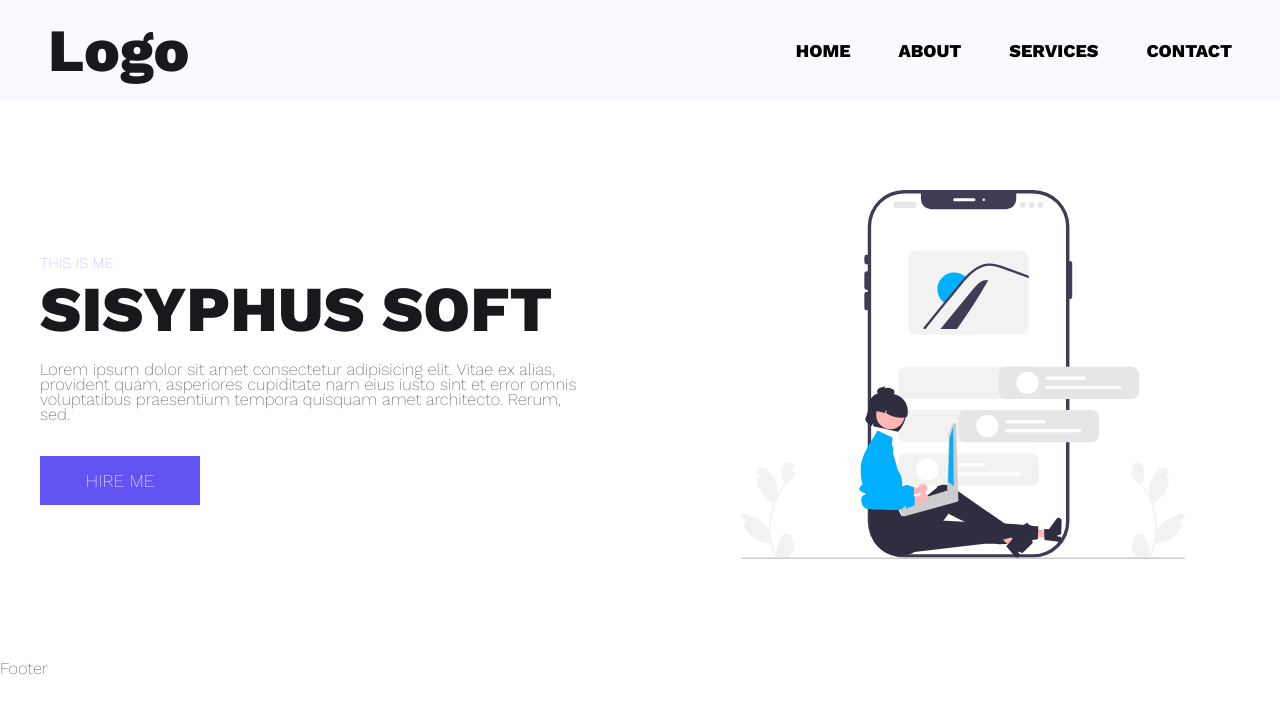
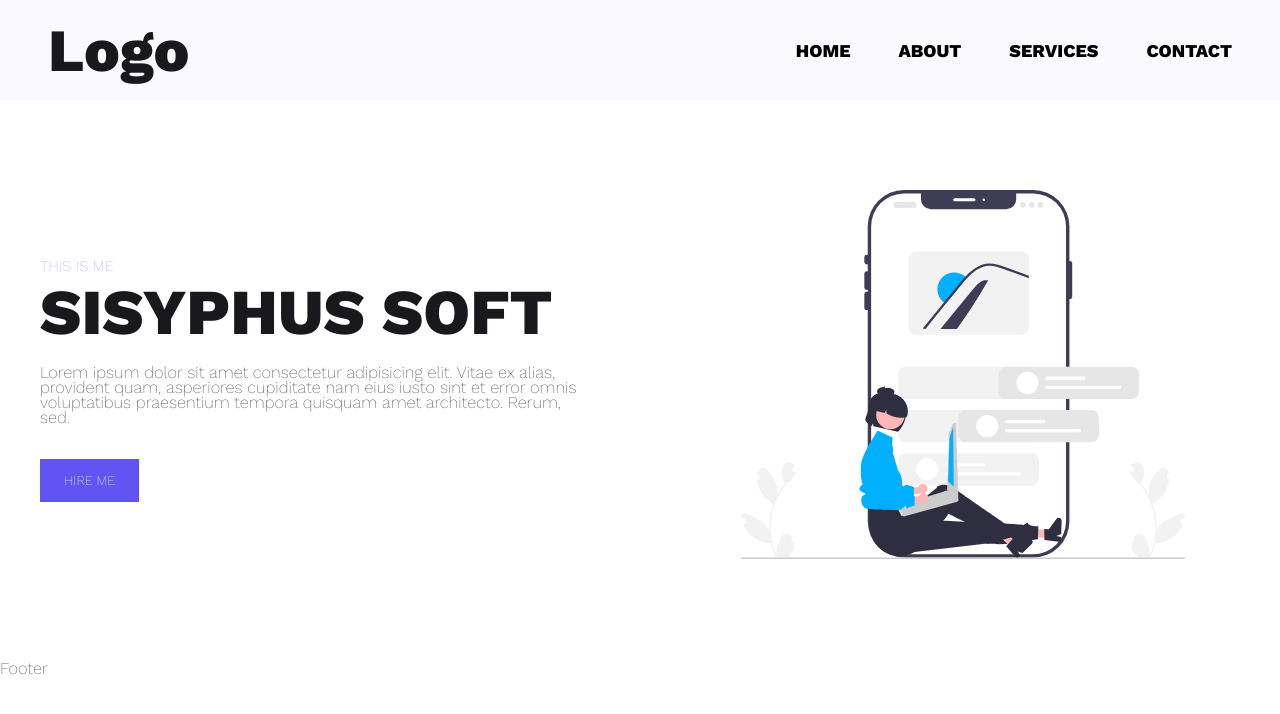
Before and after one commit to alibaltaci/React-Projects, a React (Vite) app in the folder multi-page-website-with-vite-and-styled-components/: page / in a window 1280 px wide. Shown: the top 714 px of the page. Built offline with nearby package versions, Linux system fonts and the light colour scheme.

Commit message:
button in hero component edited

```diff
--- a/multi-page-website-with-vite-and-styled-components/src/components/Hero/HeroSection.jsx
+++ b/multi-page-website-with-vite-and-styled-components/src/components/Hero/HeroSection.jsx
@@ -15,9 +15,11 @@ export default function HeroSection() {
                 <p className="hero-top-data" >{topContent}</p>
                 <h1 className="hero-heading" >{ heading }</h1>
                 <p className="hero-para" >{ content }</p>
-            <Button className="btn hireme-btn">
-                <NavLink to="/contact" >{ button }</NavLink>
-            </Button>
+                <NavLink to="/contact" className="btn hireme-btn" >
+                    <Button >
+                        { button }
+                    </Button>
+                </NavLink>
             </div>
             {/* for image */}
             <div className="section-hero-image">
```
